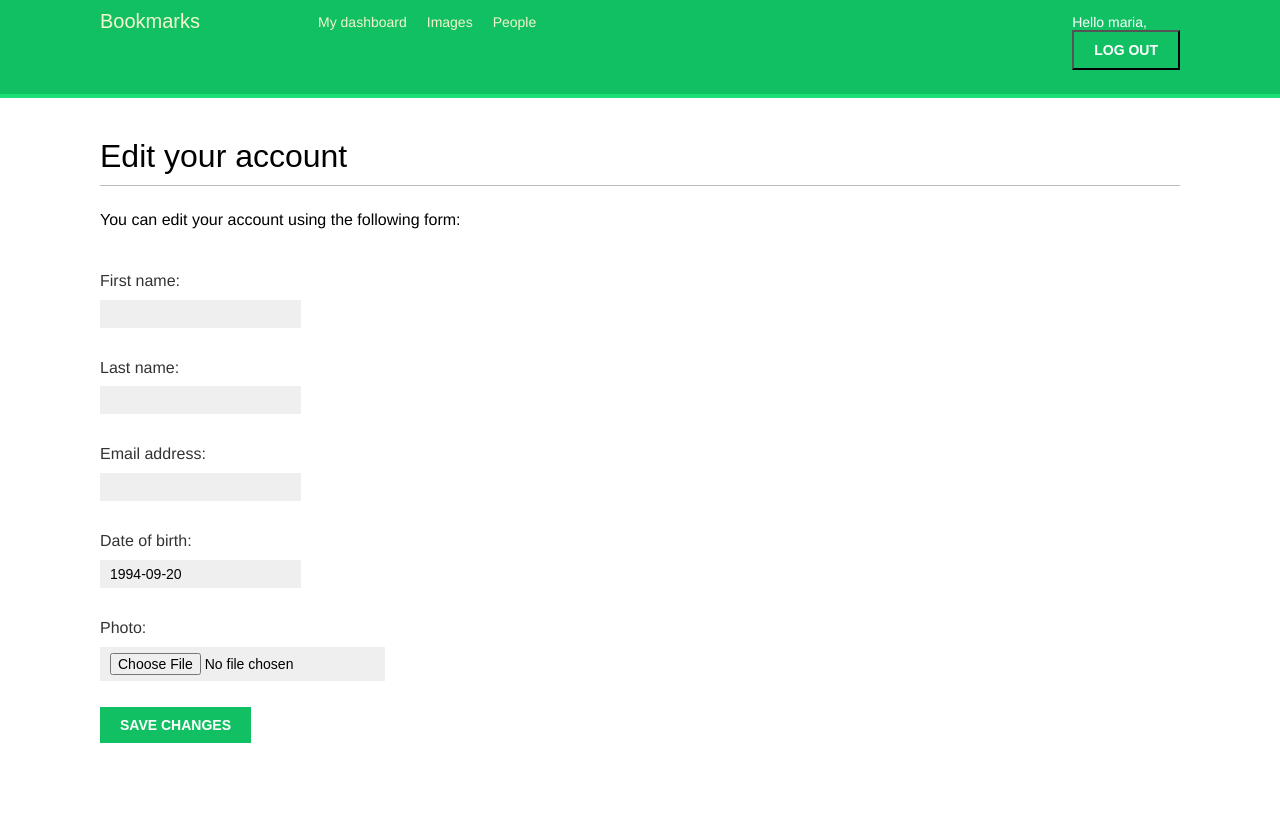
After one commit to mletunenko/django_bookmarks, a Django app: page /account/edit/ in a window 1280 px wide. The commit adds this page. Run offline with Django 5.2, Linux system fonts and the light colour scheme; a user stored in the database is signed in; data comes from the database, SQL or seed files in the repository; both versions use the stored data as it was after the commit; some web fonts are replaced.

Commit message:
Profile and profile Editor are added

```diff
--- a/bookmarks/account/forms.py
+++ b/bookmarks/account/forms.py
@@ -1,5 +1,6 @@
 from django import forms
 from django.contrib.auth.models import User
+from .models import Profile
 
 class LoginForm(forms.Form):
     username = forms.CharField()
@@ -17,3 +18,14 @@ class UserRegistrationForm(forms.ModelForm):
         if cd['password'] != cd['password2']:
             raise forms.ValidationError('Passwords don\'t match.')
         return cd['password2']
+
+class UserEditForm(forms.ModelForm):
+    class Meta:
+        model = User
+        fields = ['first_name', 'last_name', 'email']
+
+
+class ProfileEditForm(forms.ModelForm):
+    class Meta:
+        model = Profile
+        fields = ['date_of_birth', 'photo']
--- a/bookmarks/account/templates/account/dashboard.html
+++ b/bookmarks/account/templates/account/dashboard.html
@@ -4,5 +4,8 @@
 
 {% block content %}
 <h1>Dashboard</h1>
-<p>Welcome to your dashboard.</p>
+<p>Welcome to your dashboard.
+ You can <a href="{% url 'edit' %}">edit your profile</a>
+or <a href="{% url 'password_change' %}">change your password</a>.
+</p>
 {% endblock %}
--- /dev/null
+++ b/bookmarks/account/templates/account/edit.html
@@ -0,0 +1,14 @@
+{% extends "base.html" %}
+
+{% block title %}Edit your account{% endblock %}
+
+{% block content %}
+    <h1>Edit your account</h1>
+    <p>You can edit your account using the following form:</p>
+    <form method="post" enctype="multipart/form-data">
+        {{ user_form.as_p }}
+        {{ profile_form.as_p }}
+        {% csrf_token %}
+        <p><input type="submit" value="Save changes"></p>
+    </form>
+{% endblock %}
--- a/bookmarks/account/urls.py
+++ b/bookmarks/account/urls.py
@@ -19,4 +19,5 @@ urlpatterns = [
     path('', include('django.contrib.auth.urls')),
     path('', views.dashboard, name='dashboard'),
     path('register/', views.register, name='register'),
+    path('edit/', views.edit, name='edit'),
 ]
--- a/bookmarks/account/views.py
+++ b/bookmarks/account/views.py
@@ -1,8 +1,10 @@
 from django.http import HttpResponse
 from django.shortcuts import render
 from django.contrib.auth.decorators import login_required
-from django.contrib.auth import authenticate, login, logout
-from .forms import LoginForm, UserRegistrationForm
+from django.contrib.auth import authenticate, login
+from .forms import LoginForm, UserRegistrationForm, UserEditForm, ProfileEditForm
+from .models import Profile
+
 
 def user_login(request):
     if request.method == 'POST':
@@ -40,7 +42,22 @@ def register(request):
             new_user.set_password(user_form.cleaned_data['password'])
             # Сохранить объект User
             new_user.save()
+            # Создать профиль пользователя
+            Profile.objects.create(user=new_user)
             return render(request, 'account/register_done.html', {'new_user': new_user})
     else:
         user_form = UserRegistrationForm()
     return render(request, 'account/register.html', {'user_form': user_form})
+
+@login_required
+def edit(request):
+    if request.method == 'POST':
+        user_form = UserEditForm(instance=request.user, data=request.POST)
+        profile_form = ProfileEditForm( instance=request.user.profile, data=request.POST, files=request.FILES)
+        if user_form.is_valid() and profile_form.is_valid():
+            user_form.save()
+            profile_form.save()
+    else:
+        user_form = UserEditForm(instance=request.user)
+        profile_form = ProfileEditForm(instance=request.user.profile)
+    return render(request, 'account/edit.html', {'user_form': user_form, 'profile_form': profile_form})
--- a/bookmarks/bookmarks/urls.py
+++ b/bookmarks/bookmarks/urls.py
@@ -1,7 +1,12 @@
 from django.contrib import admin
 from django.urls import path, include
+from django.conf import settings
+from django.conf.urls.static import static
 
 urlpatterns = [
     path('admin/', admin.site.urls),
     path('account/', include('account.urls'))
 ]
+
+if settings.DEBUG:
+    urlpatterns += static(settings.MEDIA_URL, document_root=settings.MEDIA_ROOT)
--- /dev/null
+++ b/requirements.txt
@@ -0,0 +1,2 @@
+Django~=5.0.3
+Pillow~=10.2.0
```
Also changed, not shown: bookmarks/account/admin.py (+5 -2 lines), bookmarks/bookmarks/settings.py (+7 -0 lines), bookmarks/account/migrations/0001_initial.py (added), bookmarks/db.sqlite3, 1 other file.
